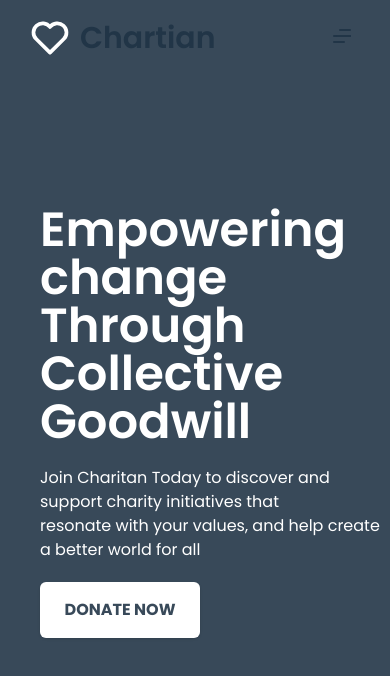
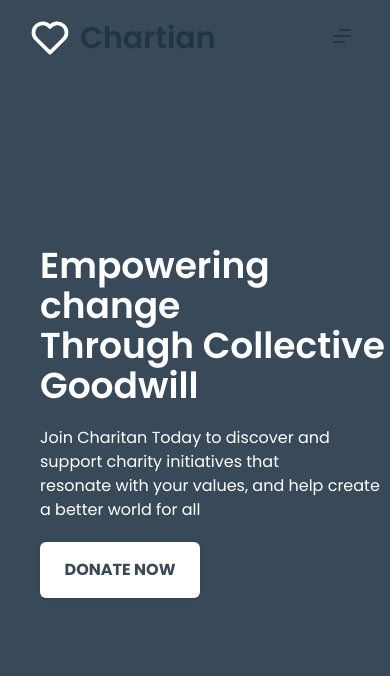
Before and after one commit to Dragon-Squad/team-A-Frontend, a React (Vite) app: page / in a window 390 px wide. Shown: the top 676 px of the page. Built offline with nearby package versions, Linux system fonts and the light colour scheme.

Commit message:
refactor: change h1 font size to not overflow on smaller mobile screen

```diff
--- a/src/components/ui/hero.tsx
+++ b/src/components/ui/hero.tsx
@@ -5,7 +5,7 @@ function hero() {
   return (
     <div className="flex flex-col w-full items-center justify-center bg-primary-midnight-blue text-start text-white h-screen small-mobile:pl-10">
       <div className="space-y-5 md:text-start">
-        <h1 className="font-semibold text-5xl md:text-6xl">
+        <h1 className="font-semibold text-4xl md:text-6xl">
           Empowering change <br></br> Through Collective Goodwill
         </h1>
         <p className="text-base font-light">
```
